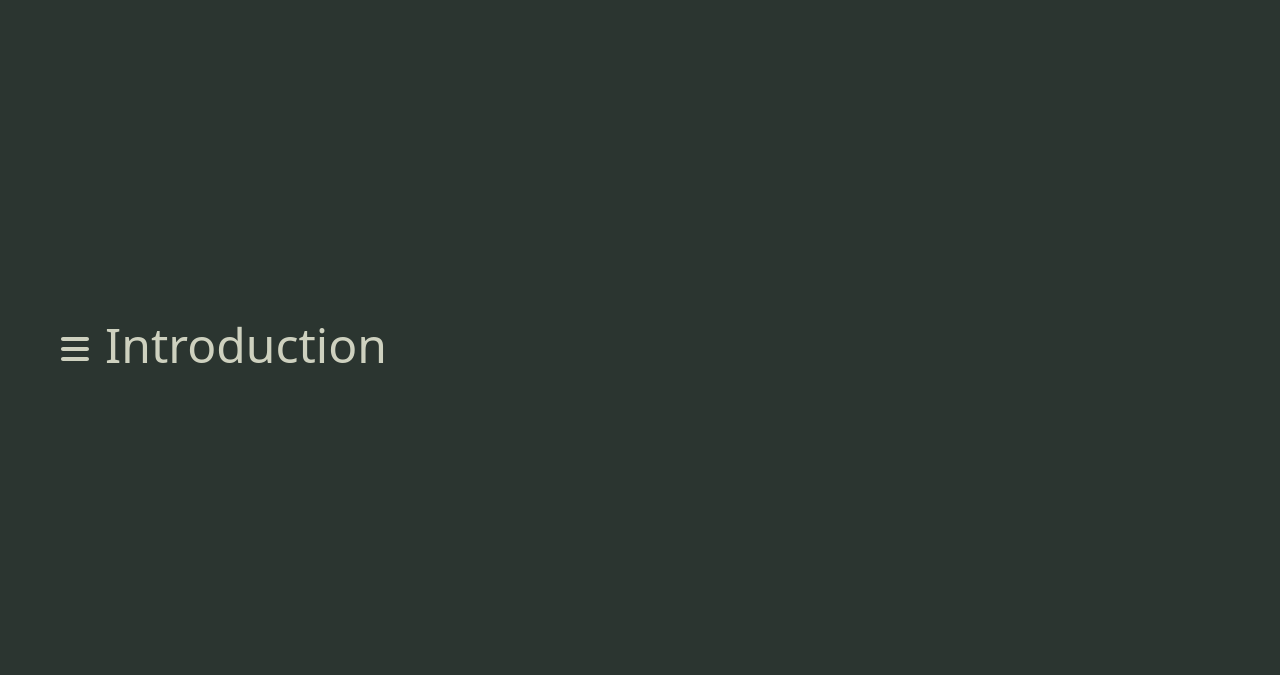
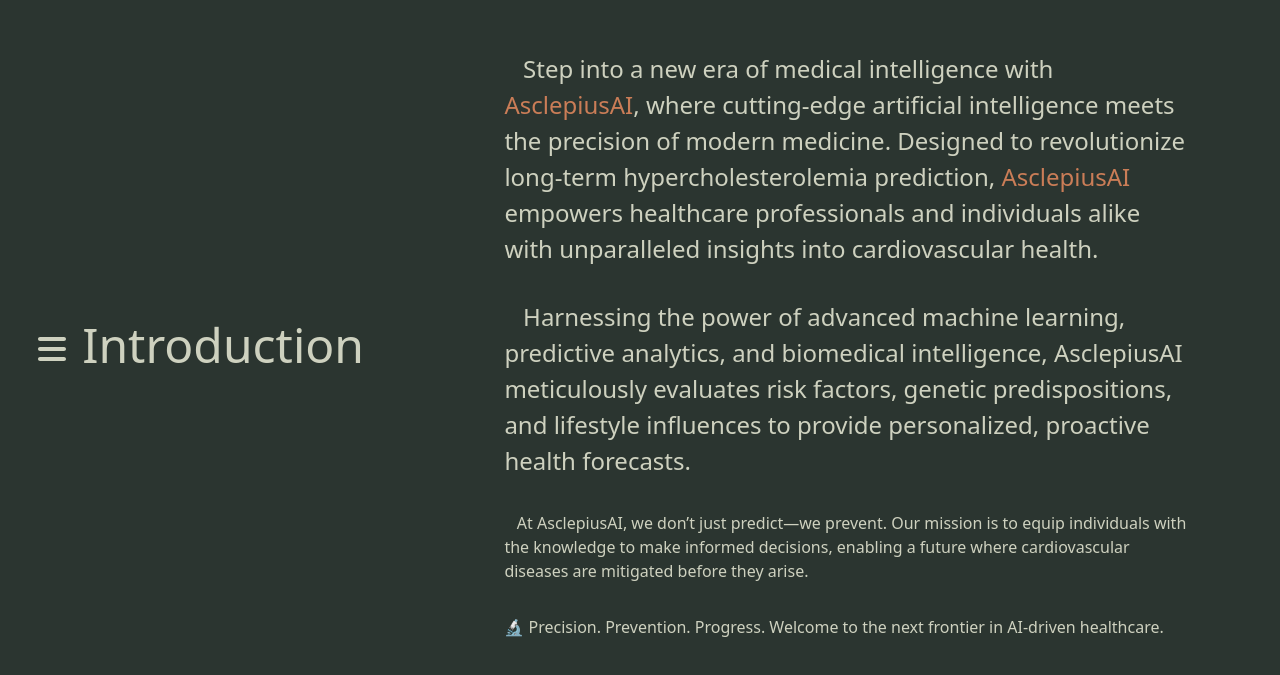
Before and after one commit to Luke1836/AsclepiusAI, a Next.js app: page / in a window 1280 px wide. Shown: the part 1655-2330 px from the top of the page. Built offline with nearby package versions, Linux system fonts and the light colour scheme.

Commit message:
About page styles

```diff
--- a/app/Components/about.js
+++ b/app/Components/about.js
@@ -48,8 +48,8 @@
   return (
     <section id="about" className="w-full h-[200vh] bg-[#2b3530]">
       <div className="w-full h-[100vh] flex flex-col lg:flex-row items-center gap-1">
-        <div className="text-[1rem] md:text-[2rem] text-[#CED1BF] capitalize w-[90%] lg:w-[35%] text-center p-4 grid place-content-center">
-          Welcome to AsclepiusAI – The Future of Predictive Healthcare
+        <div className="text-[1rem] md:text-[2rem] text-[#CED1BF] w-[90%] lg:w-[35%] text-center p-4 grid place-content-center">
+          Welcome to <span className='text-[#CA7D57]'>AsclepiusAI</span> – The Future of Predictive Healthcare
         </div>
         <div className="w-[90vw] lg:w-[55vw] h-[100vh] grid place-content-center">
           <div className="section-1" ref={componentRef} >
@@ -58,13 +58,27 @@
         </div>
       </div>
 
-      <div className="w-full h-[100vh]">
-        <div className="w-[35%] h-[100vh] grid place-content-center">
+      <div className="w-full h-[100vh] flex flex-col md:flex-row gap-4">
+        <div className="w-full md:w-[35%] h-[5rem] md:h-[100vh]  grid place-content-center">
           <p className="flex flex-row gap-4 items-center">
-            <FontAwesomeIcon icon={ faBars } size="2xl" className="text-[#CED1BF] translate-y-1" />
+            <FontAwesomeIcon icon={ faBars } size="2xl" className="text-[#CED1BF] translate-y-1 hidden md:block" />
             <span className="text-[#CED1BF] capitalize text-[3rem]">Introduction</span>
           </p>
+        </div>
 
+        <div className='md:w-[75%] w-full h-[90vh] md:h-[100vh] flex flex-col items-center justify-start md:justify-center gap-8'>
+          <p className='w-[80%] text-[#CED1BF] text-[1rem] lg:text-[1.5rem]'>
+            &nbsp;&nbsp;&nbsp;Step into a new era of medical intelligence with <span className='text-[#CA7D57]'>AsclepiusAI</span>, where cutting-edge artificial intelligence meets the precision of modern medicine. Designed to revolutionize long-term hypercholesterolemia prediction, <span className='text-[#CA7D57]'>AsclepiusAI</span> empowers healthcare professionals and individuals alike with unparalleled insights into cardiovascular health.
+          </p>
+          <p className='text-[#CED1BF] w-[80%] text-[1rem] lg:text-[1.5rem] hidden md:block'>
+            &nbsp;&nbsp;&nbsp;Harnessing the power of advanced machine learning, predictive analytics, and biomedical intelligence, AsclepiusAI meticulously evaluates risk factors, genetic predispositions, and lifestyle influences to provide personalized, proactive health forecasts.
+          </p>
+          <p className='text-[#CED1BF] w-[80%]'>
+            &nbsp;&nbsp;&nbsp;At AsclepiusAI, we don’t just predict—we prevent. Our mission is to equip individuals with the knowledge to make informed decisions, enabling a future where cardiovascular diseases are mitigated before they arise.
+          </p>
+          <p className='text-[#CED1BF] w-[80%]'>
+            🔬 Precision. Prevention. Progress. Welcome to the next frontier in AI-driven healthcare.
+          </p>
         </div>
       </div>
     </section>
```
